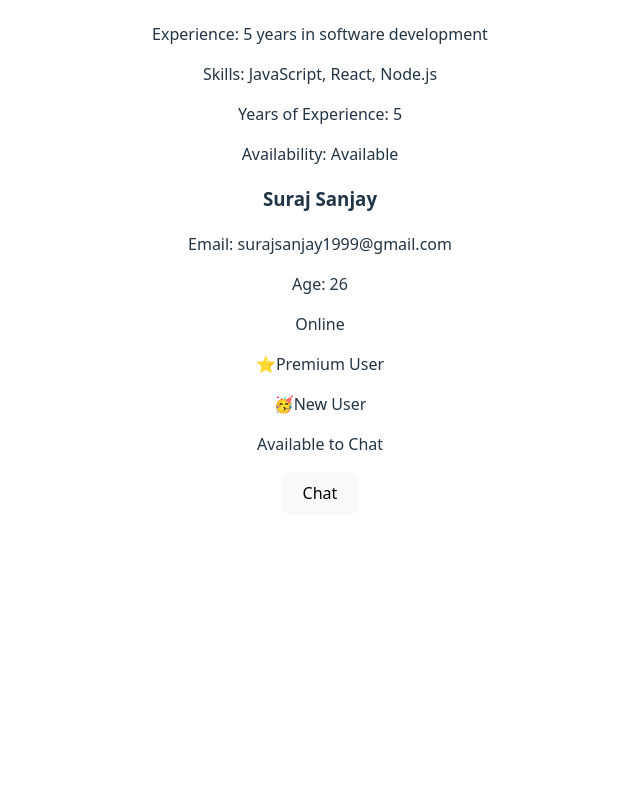
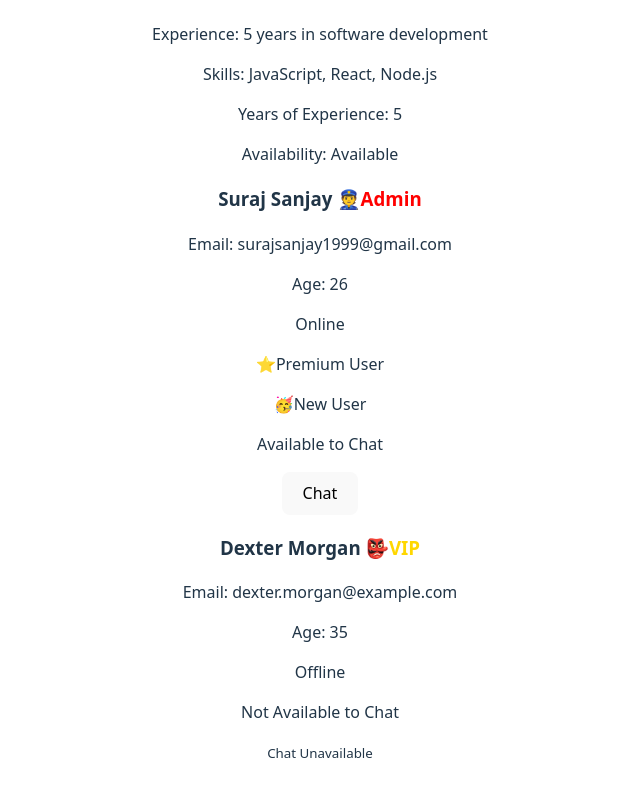
Before and after one commit to surajS0106/react-learning, a React (Vite) app: page / in a window 1280 px wide. Shown: the part 1661-2457 px from the top of the page, without its empty margins (320-960 px from the left). Before the commit the page ends 2208 px from the top, so only its background shows below. Built offline with nearby package versions, Linux system fonts and the light colour scheme.

Commit message:
feat: add role prop to UserDetails component and display role badge in user information

```diff
--- a/src/App.tsx
+++ b/src/App.tsx
@@ -31,7 +31,8 @@ function App() {
       <UserProfileWithoutJSX />
       <StyledForm />
       <CandidateProfile />
-      <UserDetails name="Suraj Sanjay" email="surajsanjay1999@gmail.com" age={26} isOnline={true} hideOffline={false} isPremium={true} isNewUser={true} />
+      <UserDetails name="Suraj Sanjay" email="surajsanjay1999@gmail.com" age={26} isOnline={true} hideOffline={false} isPremium={true} isNewUser={true} role="admin" />
+      <UserDetails name="Dexter Morgan" email="dexter.morgan@example.com" age={35} isOnline={false} hideOffline={false} isPremium={false} isNewUser={false} role="vip" />
     </>
   );
 }
--- a/src/UserDetails.tsx
+++ b/src/UserDetails.tsx
@@ -1,13 +1,20 @@
 import type { UserProps } from "./types/UserProps";
 
-export const UserDetails = ({name, email, age, isOnline, hideOffline, isPremium, isNewUser}: UserProps) => {
+export const UserDetails = ({name, email, age, isOnline, hideOffline, isPremium, isNewUser, role}: UserProps) => {
   if(hideOffline && !isOnline){
     return null
   }
 
+  let roleBadge = null;
+  if( role === "admin"){
+    roleBadge = <span style={{color: "red", fontWeight: "bold"}}>👮Admin</span>
+  } else if (role === "vip"){
+    roleBadge = <span style={{color: "gold", fontWeight: "bold"}}>👺VIP</span>
+  }
+
   return (
     <div>
-      <h3>{name}</h3>
+      <h3>{name} {roleBadge}</h3>
       <p>Email: {email}</p>
       <p>Age: {age}</p>
       <span>{isOnline ? "Online" :"Offline"}</span>
--- a/src/types/UserProps.tsx
+++ b/src/types/UserProps.tsx
@@ -7,4 +7,5 @@ export interface UserProps {
   hideOffline?: boolean
   isPremium?: boolean
   isNewUser?: boolean
+  role: "admin" | "vip"
 }
```
